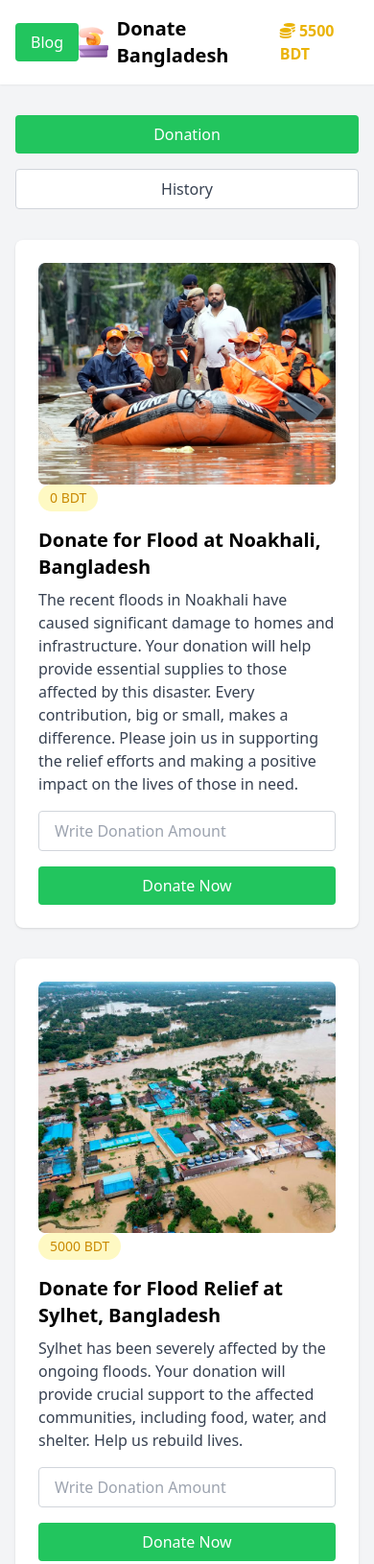
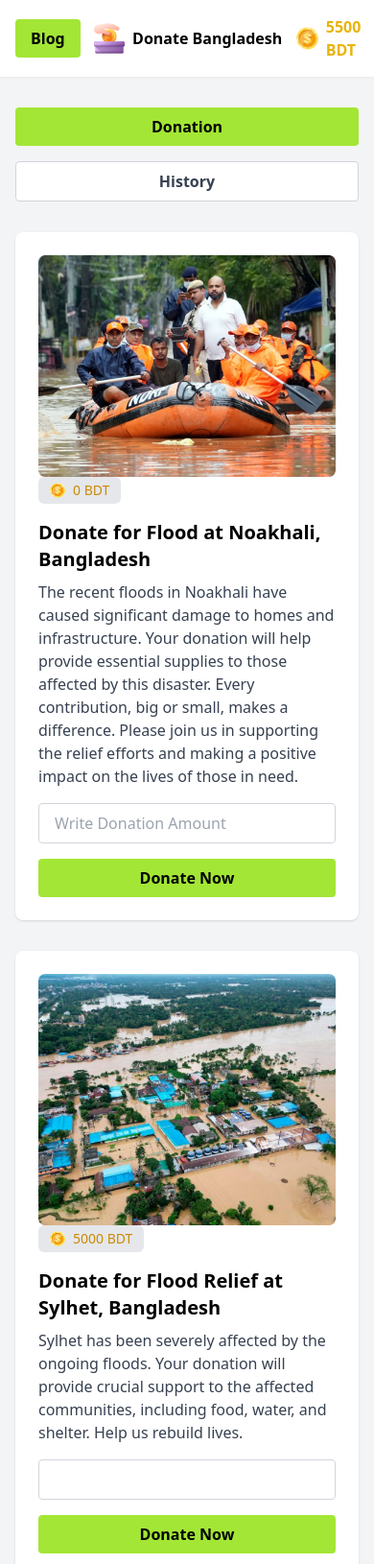
Before and after one commit to Saurav-Das557/assignment5, a plain HTML site: page index.html in a window 390 px wide. Shown: the top 1630 px of the page at 96% size. Drawn offline with nearby package versions, Linux system fonts and the light colour scheme.

Commit message:
made the front end more similar to figma and made responsive

```diff
--- a/index.html
+++ b/index.html
@@ -4,41 +4,46 @@
     <meta content="width=device-width, initial-scale=1.0" name="viewport" />
     <title>Donate Bangladesh</title>
     <script src="https://cdn.tailwindcss.com"></script>
-    <link
-      href="https://cdnjs.cloudflare.com/ajax/libs/font-awesome/5.15.3/css/all.min.css"
-      rel="stylesheet"
-    />
+
   </head>
+
   <body class="bg-gray-100">
     <header class="bg-white shadow-sm py-4">
       <div class="container mx-auto flex justify-between items-center px-4">
-        <button class="bg-green-500 text-white px-4 py-2 rounded">Blog</button>
-        <h1 class="text-xl font-bold flex items-center space-x-2">
-          <!-- Add the image logo before the text -->
-          <img src="assets/logo.png" alt="Donate Bangladesh Logo" class="w-8 h-8" />
-          <span>Donate Bangladesh</span>
+        <button class="bg-lime-400 text-black font-bold px-4 py-2 rounded">Blog</button>
+
+        <h1 class="text-xl font-bold flex items-center justify-center w-full space-x-2">
+
+          <img src="assets/logo.png" alt="Donate Bangladesh Logo" class="w-8 h-8 sm:w-4 sm:h-8" />
+          <span class="text-center text-base sm:text-sm md:text-lg">Donate Bangladesh</span>
         </h1>
-        <div class="text-yellow-500 font-bold">
-          <i class="fas fa-coins"></i>
+
+        <div class="text-yellow-500 font-bold flex items-center space-x-2">
+          <img src="assets/coin.png" alt="Coin" class="w-6 h-6" />
           <span>5500 BDT</span>
         </div>
       </div>
     </header>
 
+
+
+
     <main class="container mx-auto mt-8 px-4">
       <div class="flex flex-col md:flex-row justify-center space-x-0 md:space-x-4 mb-8">
-        <button class="bg-green-500 text-white px-6 py-2 rounded mb-4 md:mb-0">Donation</button>
-        <button class="bg-white border border-gray-300 text-gray-700 px-6 py-2 rounded">History</button>
+        <button class="bg-lime-400 text-black font-bold px-6 py-2 rounded mb-4 md:mb-0">Donation</button>
+        <button class="bg-white border border-gray-300  font-bold text-gray-700 px-6 py-2 rounded">History</button>
       </div>
       <div class="space-y-8">
         <div class="bg-white shadow rounded-lg p-6 flex flex-col md:flex-row">
           <img src="assets/noakhali.png" alt="">
           <div class="md:ml-6 flex-1">
             <div class="flex justify-between items-center mb-4">
-              <span class="bg-yellow-100 text-yellow-600 px-3 py-1 rounded-full text-sm">
+              <span class="flex items-center bg-gray-200 text-yellow-600 px-3 py-1 rounded-md text-sm">
+                <img src="assets/coin.png" alt="Coin" class="w-4 h-4 mr-2" />
                 0 BDT
               </span>
             </div>
+
             <h2 class="text-xl font-bold mb-2">
               Donate for Flood at Noakhali, Bangladesh
             </h2>
@@ -50,11 +55,11 @@
               positive impact on the lives of those in need.
             </p>
             <input
-              class="border border-gray-300 rounded px-4 py-2 w-full mb-4"
+              class="border border-gray-300 rounded px-4 py-2 w-full mb-4 "
               placeholder="Write Donation Amount"
               type="text"
             />
-            <button class="bg-green-500 text-white px-6 py-2 rounded w-full">Donate Now</button>
+            <button class="bg-lime-400 text-black font-bold px-6 py-2 rounded w-full">Donate Now</button>
           </div>
         </div>
 
@@ -62,7 +67,8 @@
           <img src="assets/feni.png" alt="">
           <div class="md:ml-6 flex-1">
             <div class="flex justify-between items-center mb-4">
-              <span class="bg-yellow-100 text-yellow-600 px-3 py-1 rounded-full text-sm">
+              <span class="flex items-center bg-gray-200 text-yellow-600 px-3 py-1 rounded-md text-sm">
+                <img src="assets/coin.png" alt="Coin" class="w-4 h-4 mr-2" />
                 5000 BDT
               </span>
             </div>
@@ -75,11 +81,11 @@
               and shelter. Help us rebuild lives.
             </p>
             <input
-              class="border border-gray-300 rounded px-4 py-2 w-full mb-4"
+              class="border border-gray-300 rounded px-4 py-2 w-full mb-4
               placeholder="Write Donation Amount"
               type="text"
             />
-            <button class="bg-green-500 text-white px-6 py-2 rounded w-full">Donate Now</button>
+            <button class="bg-lime-400 text-black font-bold px-6 py-2 rounded w-full">Donate Now</button>
           </div>
         </div>
 
@@ -87,7 +93,8 @@
           <img src="assets/quota-protest.png" alt="">
           <div class="md:ml-6 flex-1">
             <div class="flex justify-between items-center mb-4">
-              <span class="bg-yellow-100 text-yellow-600 px-3 py-1 rounded-full text-sm">
+              <span class="flex items-center bg-gray-200 text-yellow-600 px-3 py-1 rounded-md text-sm">
+                <img src="assets/coin.png" alt="Coin" class="w-4 h-4 mr-2" />
                 5000 BDT
               </span>
             </div>
@@ -102,7 +109,7 @@
               placeholder="Write Donation Amount"
               type="text"
             />
-            <button class="bg-green-500 text-white px-6 py-2 rounded w-full">Donate Now</button>
+            <button class="bg-lime-400 text-black font-bold px-6 py-2 rounded w-full">Donate Now</button>
           </div>
         </div>
 
```
